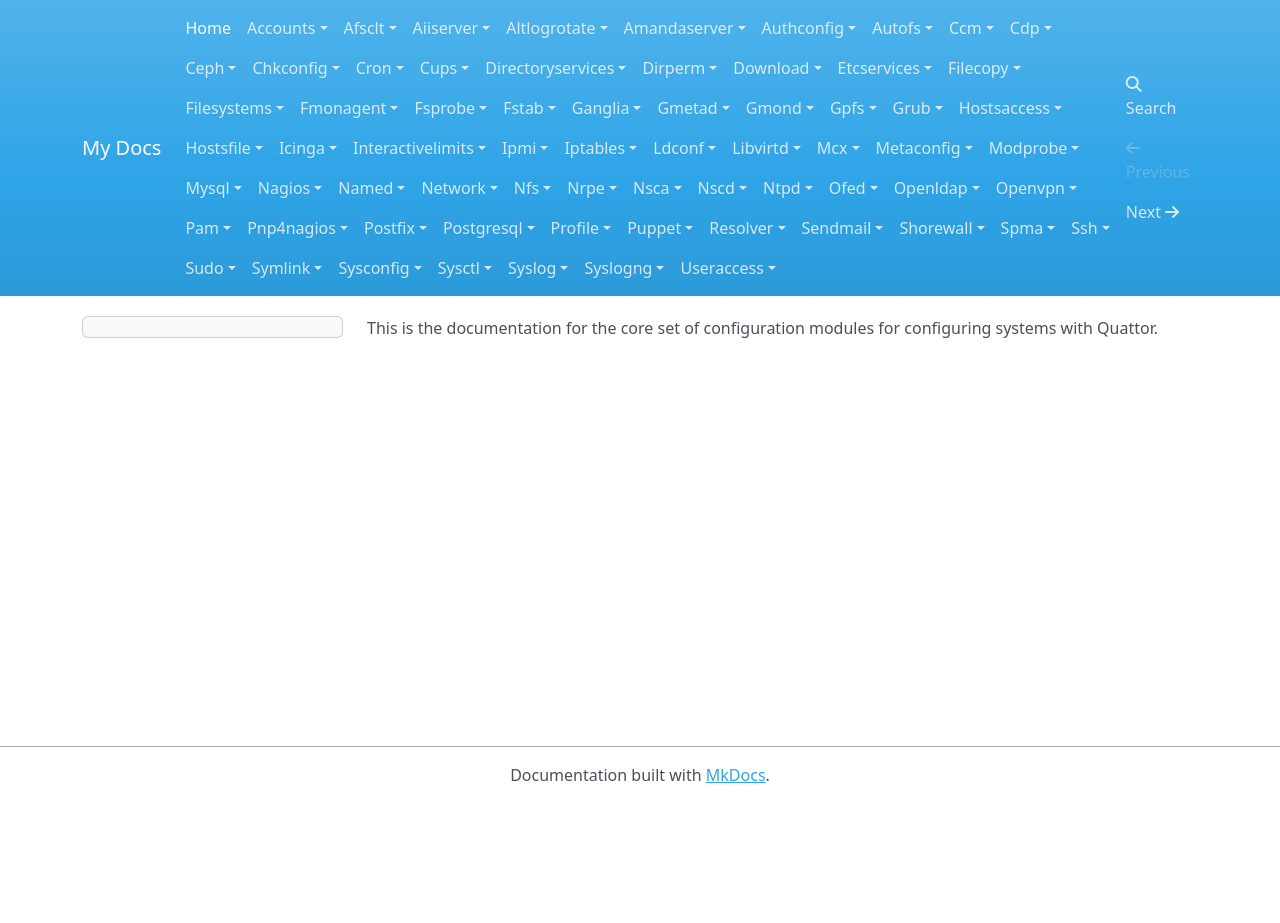
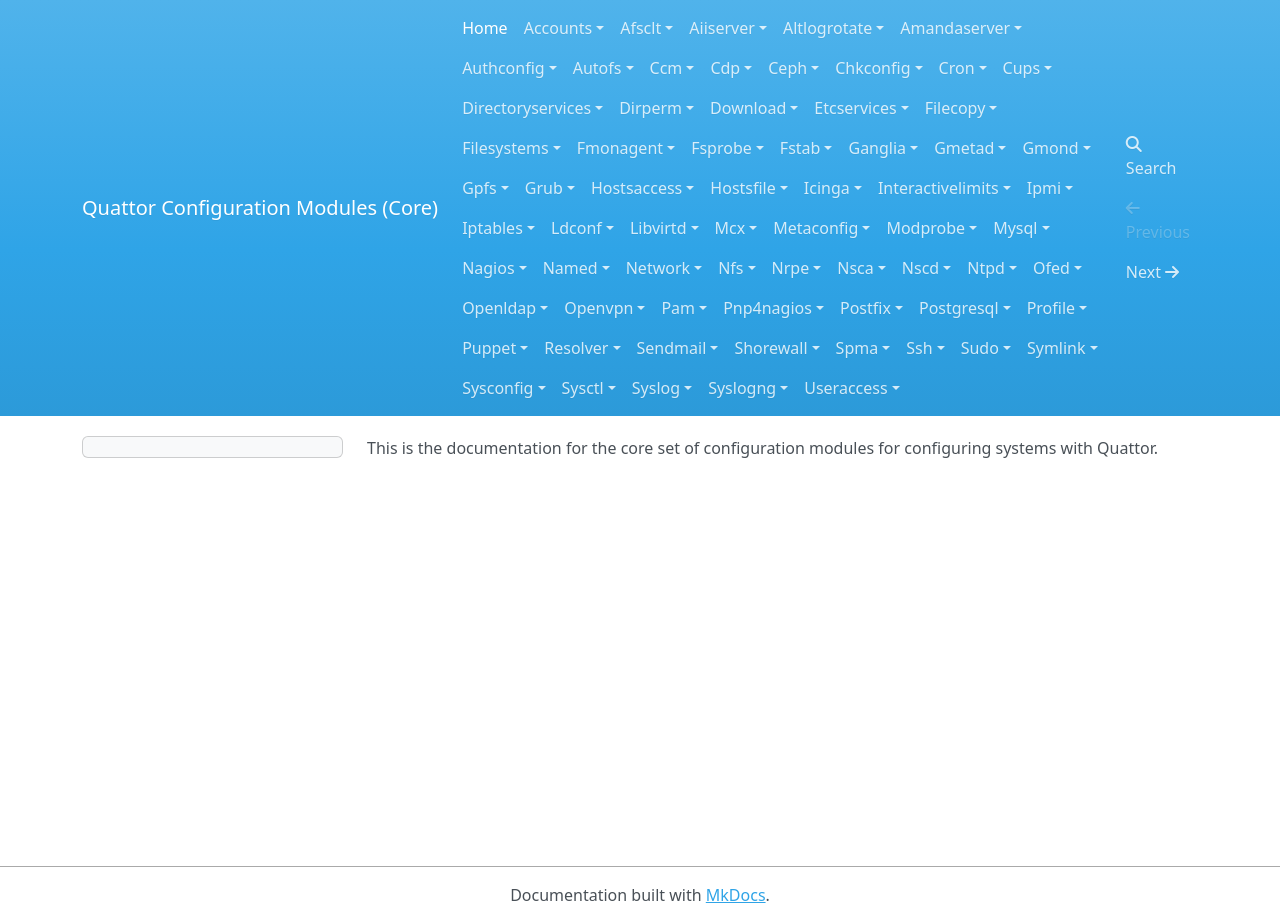
Before and after one commit to quattor/configuration-modules-core, an MkDocs documentation site: the page built from docs/index.md, in a window 1280 px wide. Built offline with MkDocs 1.6.1, drawn with Linux system fonts in a browser that asks for light colours; nearby versions of some CDN libraries; before the commit the page ends 900 px from its top, so only the background shows below that.

Commit message:
Update site name to something helpful

```diff
--- a/mkdocs.yml
+++ b/mkdocs.yml
@@ -1 +1 @@
-site_name: My Docs
+site_name: Quattor Configuration Modules (Core)
```
